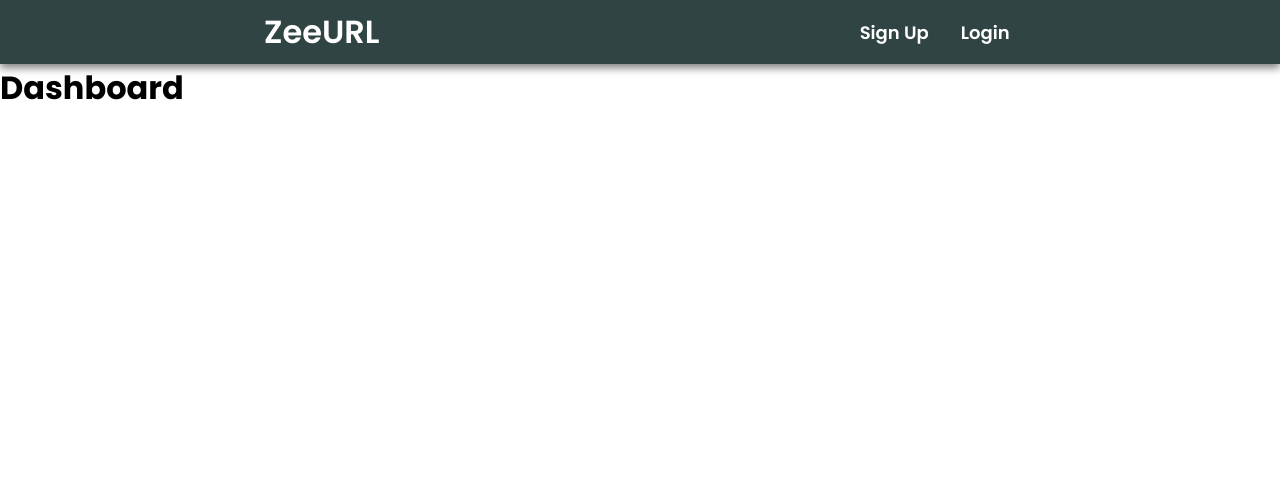
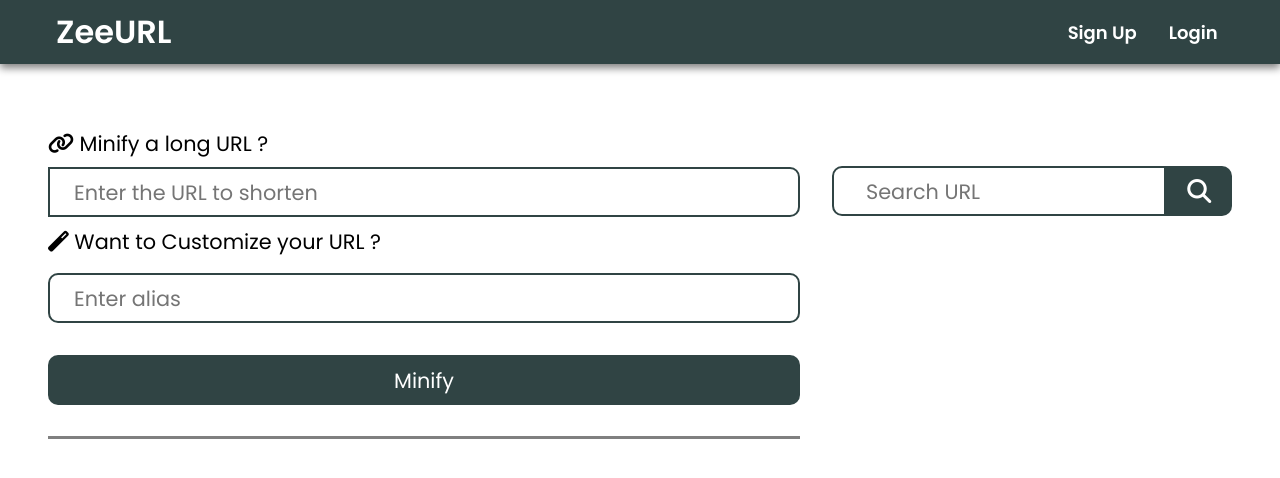
Before and after one commit to Zeeward41/ZeeUrl, a React (Vite) app in the folder frontend/: page /dashboard in a window 1280 px wide. Shown: the top 478 px of the page. Built offline with nearby package versions, Linux system fonts and the light colour scheme; no server answers.

Commit message:
end LinkShortener

```diff
--- a/frontend/src/components/LinkShortener/LinkShortener.css
+++ b/frontend/src/components/LinkShortener/LinkShortener.css
@@ -1,69 +1,80 @@
 .reducer-container {
     font-size: 1.3rem;
-    max-width: 700px;
-    height: 50px;
+    font-family: inherit;
     display: flex;
-    align-items: center;
+    flex-direction: column;
 }
 
-.reducer-domain {
-    font-family: inherit;
-    border: 1px solid var(--main-color);
-    color: grey;
-    height: 100%;
-    display: flex;
-    align-items: center;
-    padding: 0 0.5rem;
-    flex: 150px 0 0;
+.reducer-random {
+    height: 50px;
+    margin-bottom: 2rem;
 }
 
 .reducer-form {
+    display: flex;
     height: 100%;
-    display: flex;
-    flex-grow: 1;
-    align-items: center;
+    margin-top: 0.5rem;
 }
 
 #reducer-input {
-    height: 100%;
-    flex: auto 1 1;
+    font-size: 1.3rem;
+    padding-left: 1.5rem;
+    flex: 200px 1 1;
+    border-top-right-radius: 10px;
+    border-bottom-right-radius: 10px;
+    border: 2px solid var(--main-color);
     font-family: inherit;
-    font-size: 1.3rem;
-    border: 1px solid var(--main-color);
-    padding: 0 0.5rem;
-    box-sizing: border-box;
+
 }
 
 #reducer-input:focus {
-    border: var(--second-color) 2px solid;
     outline: none;
+    border: 2px solid var(--second-color);
+}
+
+.reducer-custom {
+    height: 50px;
+    margin-top: 1rem;
+}
+
+.reducer-custom-form {
+    display: flex;
+    flex-direction: column;
+    margin-bottom: 1rem;
+}
+
+.custom-input {
+    font-size: 1.3rem;
+    padding-left: 1.5rem;
+    flex: 50px 1 1;
+    border-radius: 10px;
+    border: 2px solid var(--main-color);
+    margin: 1rem 0;
+    outline: none;
+    font-family: inherit;
+}
+
+.custom-input:focus {
+    border: 2px solid var(--second-color);
 }
 
 .reducer-button {
+    border-radius: 10px;
+    height: 50px;
+    font-size: 1.3rem;
+    background-color: var(--main-color);
+    color: #fff;
+    width: 100%;
+    border: none;
+    transition: background-color 0.3s ease, transform 0.1s ease;
     font-family: inherit;
-    height: 100%;
-    min-width: 50px;
-    max-width: 100px;
-    display: flex;
-    flex: 80px 1 1;
-    border-bottom-right-radius: 10px;
-    border-top-right-radius: 10px;
-    background-color: var(--main-color);
-    align-items: center;
-    justify-content: center;
-    color: #fff;
-    font-size: 1.3rem;
-    border: none;
     cursor: pointer;
-    transition: background-color 0.3s ease, transform 0.1s ease;
 }
 
 .reducer-button:hover {
     background-color: var(--second-color);
-    box-shadow: var(--shadow);
 }
 
 .reducer-button:active {
     transform: scale(0.95);
-    background-color: var(--second-color);
 }
--- a/frontend/src/components/LinkShortener/LinkShortener.jsx
+++ b/frontend/src/components/LinkShortener/LinkShortener.jsx
@@ -2,12 +2,36 @@
 
 export default function LinkShortener() {
     return (
+        // <div className="reducer-container">
+        //         <form className='reducer-form'>
+        //             <div className='reducer-domain'>zeeurl.com/</div>
+        //             <input type='url' id='reducer-input' placeholder='Enter the URL to shorten' required />
+        //             <button className='reducer-button'>Minify</button>
+        //             <div className='custom-container'>
+        //                 <label htmlFor='custom-input'> Want to Customize your link ?</label>
+        //                 <input type='text' className="custom-input" placeholder='Enter alias' />
+        //             </div>
+        //         </form>
+
+        // </div>
+
+        ///////////////////////////////////
         <div className="reducer-container">
-            <div className='reducer-domain'>zeeurl.com/</div>
-            <form className='reducer-form'>
+            <div className='reducer-random'>
+                <span><i class="fa-solid fa-link"></i> Minify a long URL ?</span>
+                <form className='reducer-form'>
                     <input type='url' id='reducer-input' placeholder='Enter the URL to shorten' required />
-                    <button className='reducer-button'>Minify</button>
-            </form>
+                </form>
+            </div>
+
+            <div className='reducer-custom'>
+                <form className='reducer-custom-form'>
+                    <label htmlFor='custom-input'><i class="fa-solid fa-wand-magic"></i>  Want to Customize your URL ?</label>
+                    <input type='text' className="custom-input" placeholder='Enter alias' />
+                </form>
+
+            <button className='reducer-button'>Minify</button>
+            </div>
         </div>
     )
 }
--- a/frontend/src/components/Navbar/Navbar.css
+++ b/frontend/src/components/Navbar/Navbar.css
@@ -1,12 +1,19 @@
+.nav-container {
+    width: 100vw;
+    background: var(--main-color);
+    box-shadow: var(--shadow);
+    display: flex;
+    justify-content: center;
+}
 .nav {
     font-size: 18px;
+    max-width: 1286px;
     background: var(--main-color);
     display: flex;
     justify-content: space-between;
     align-items: center;
-    gap: 2rem;
-    padding: 0 20% ;
-    box-shadow: var(--shadow);
+    flex: 1286px 0 1;
+    padding: 0 3rem;
 
 }
 
--- a/frontend/src/components/Navbar/Navbar.jsx
+++ b/frontend/src/components/Navbar/Navbar.jsx
@@ -10,7 +10,7 @@
     const {authState} = useAuthContext()
     const {showLogoutMessage, typeModal, messageModal} = useModalMessageContext()
     return (
-        <>
+        <div className="nav-container">
             <nav className="nav">
                 <Link to="/" className="site-title">ZeeURL</Link>
             {authState.isAuthenticated ? <ProfileButton />:
@@ -25,7 +25,7 @@
                 }
             </nav>
             {showLogoutMessage ? <ModalMessage type={typeModal} message={messageModal}/> : ''}
-        </>
+        </div>
     )
 
 }
--- a/frontend/src/pages/Dashboard/Dashboard.css
+++ b/frontend/src/pages/Dashboard/Dashboard.css
@@ -0,0 +1,35 @@
+.outer-container {
+    display: flex;
+    flex-direction: column;
+    justify-content: center;
+    margin-top: 3rem;
+    /* height: 100vh; */
+}
+.dashboard-container {
+    display: flex;
+    flex-direction: row;
+    max-width: 1286px;
+    flex-grow: 1;
+    padding: 0 3rem;
+    gap: 2rem;
+
+}
+.dashboard-left{
+    padding-top: 1rem;
+    min-width: 500px;
+    flex-grow: 1;
+
+}
+
+.dashboard-right {
+    padding-top: 3.4rem;
+    max-width: 400px;
+    min-width: 220px;
+    flex-grow: 1;
+
+}
+.separator {
+    height: 3px;
+    margin-top: 10rem;
+    background-color: grey;
+}
--- a/frontend/src/pages/Dashboard/Dashboard.jsx
+++ b/frontend/src/pages/Dashboard/Dashboard.jsx
@@ -1,7 +1,20 @@
+import './Dashboard.css'
+import LinkShortener from '../../components/LinkShortener/LinkShortener.jsx'
+import SearchLink from '../../components/SearchLink/SearchLink.jsx'
+
 export default function Dashboard() {
     return (
-    <>
-        <h1>Dashboard</h1>
-    </>
+    <div className='outer-container'>
+        <div className='dashboard-container'>
+            {/* <h1>Dashboard</h1> */}
+            <div className='dashboard-left'>
+                <LinkShortener />
+                <div className='separator' />
+            </div>
+            <div className='dashboard-right'>
+                <SearchLink />
+            </div>
+        </div>
+    </div>
     )
 }
```
